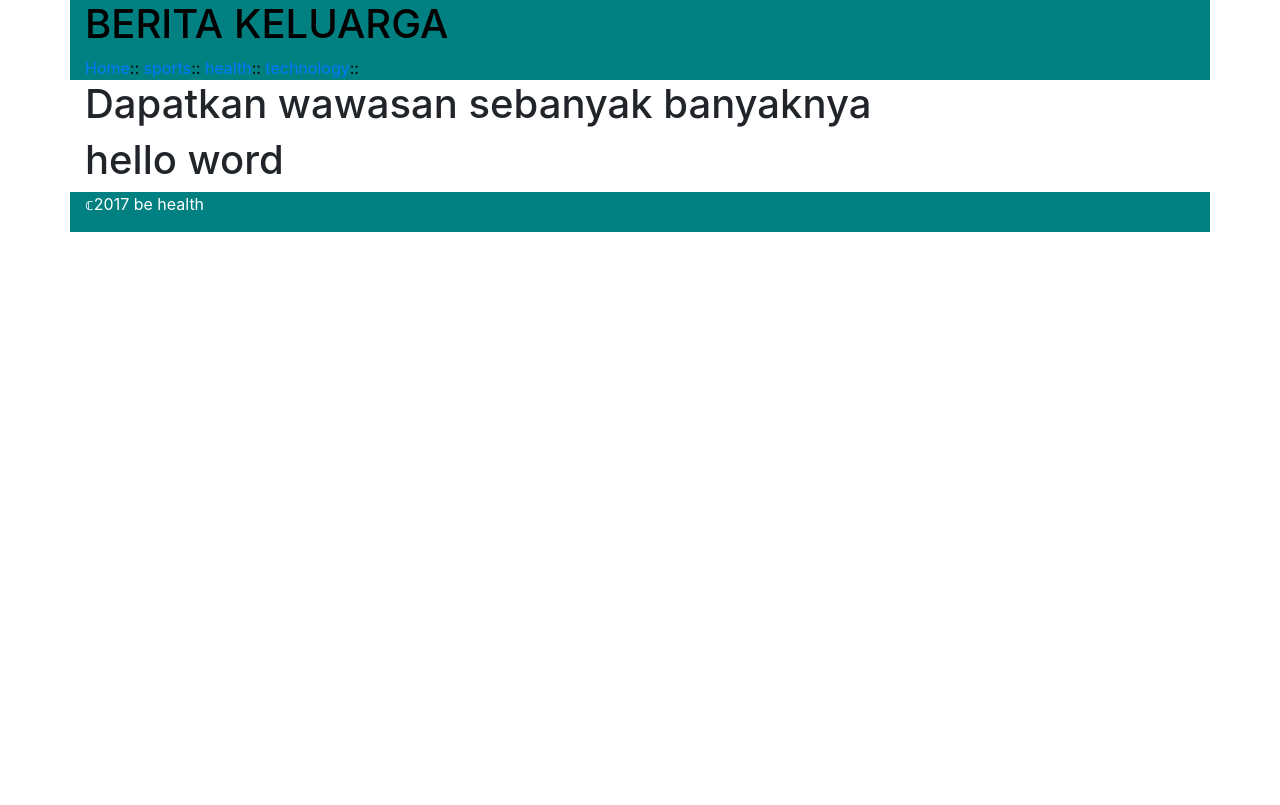
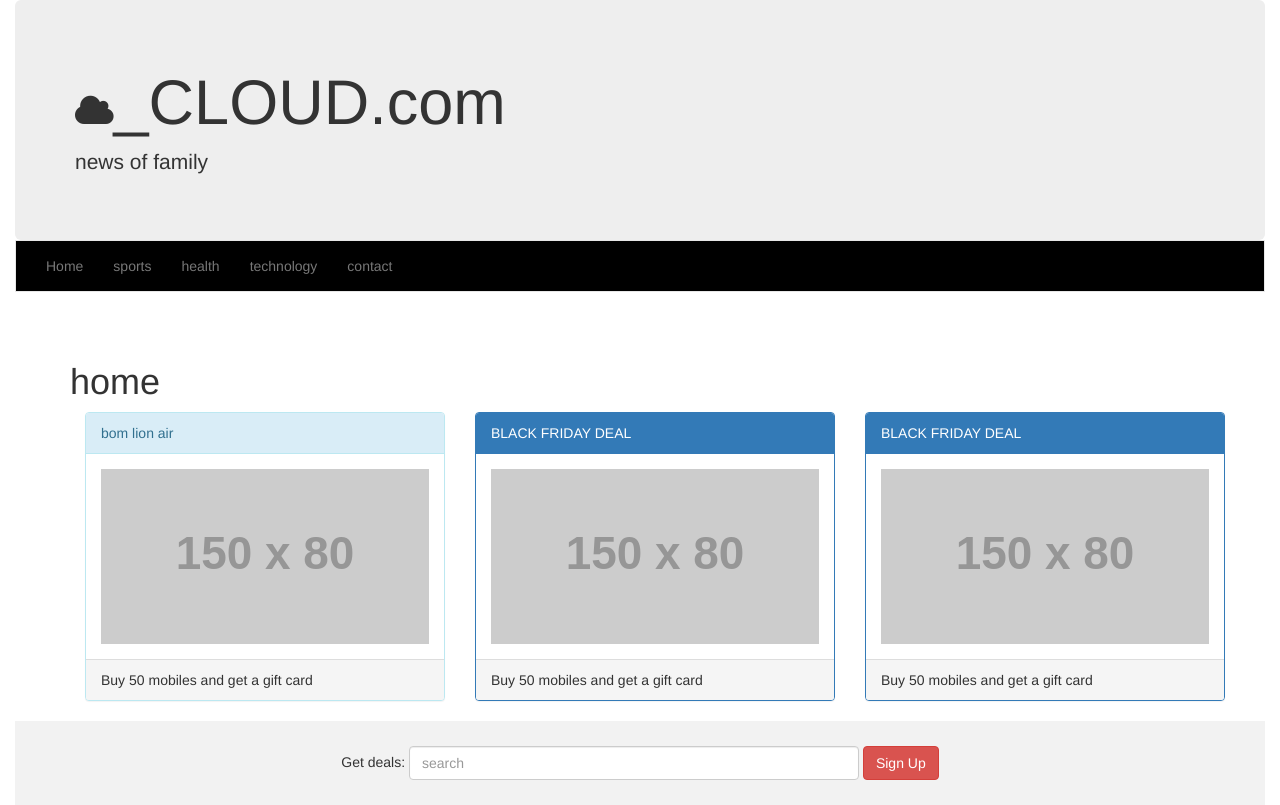
Before and after one commit to dimas04/PW2018FP24, a plain HTML site: page index.html in a window 1280 px wide. Drawn offline with nearby package versions, Linux system fonts and the light colour scheme; some packages are replaced by stand-ins of ours; no server answers; placeholder pictures from the web are drawn by us.

Commit message:
pembaruan

```diff
--- a/home.htm
+++ b/home.htm
@@ -1 +1,27 @@
-<h1>hello word</h1>
+<h1>home</h1>
+<div class="container">
+    <div class="row">
+      <div class="col-sm-4">
+        <div class="panel panel-info">
+          <div class="panel-heading">bom lion air</div>
+          <div class="panel-body"><img src="https://placehold.it/150x80?text=IMAGE" class="img-responsive" style="width:100%" alt="Image"></div>
+          <div class="panel-footer">Buy 50 mobiles and get a gift card</div>
+        </div>
+      </div>
+      <div class="col-sm-4">
+        <div class="panel panel-primary">
+          <div class="panel-heading">BLACK FRIDAY DEAL</div>
+          <div class="panel-body"><img src="https://placehold.it/150x80?text=IMAGE" class="img-responsive" style="width:100%" alt="Image"></div>
+          <div class="panel-footer">Buy 50 mobiles and get a gift card</div>
+        </div>
+      </div>
+      <div class="col-sm-4">
+        <div class="panel panel-primary">
+          <div class="panel-heading">BLACK FRIDAY DEAL</div>
+          <div class="panel-body"><img src="https://placehold.it/150x80?text=IMAGE" class="img-responsive" style="width:100%" alt="Image"></div>
+          <div class="panel-footer">Buy 50 mobiles and get a gift card</div>
+        </div>
+      </div>
+    </div>
+  </div>
+</div>
--- a/index.html
+++ b/index.html
@@ -1,21 +1,43 @@
 <!DOCTYPE html>
-<html>
+<html lang="en">
 <head>
-    <title>berita harian</title>
+  <title>Bootstrap Example</title>
   <meta charset="utf-8">
   <meta name="viewport" content="width=device-width, initial-scale=1">
-    <link rel="stylesheet" href="https://maxcdn.bootstrapcdn.com/bootstrap/4.1.0/css/bootstrap.min.css">
+  <link rel="stylesheet" href="style.css">
+  <link rel="stylesheet" href="https://maxcdn.bootstrapcdn.com/bootstrap/3.3.7/css/bootstrap.min.css">
+  <link rel="stylesheet" href="https://cdnjs.cloudflare.com/ajax/libs/font-awesome/4.7.0/css/font-awesome.min.css">
   <script src="https://ajax.googleapis.com/ajax/libs/jquery/3.3.1/jquery.min.js"></script>
   <script src="https://cdnjs.cloudflare.com/ajax/libs/popper.js/1.14.0/umd/popper.min.js"></script>
-    <script src="https://maxcdn.bootstrapcdn.com/bootstrap/4.1.0/js/bootstrap.min.js"></script>
+  <script src="https://maxcdn.bootstrapcdn.com/bootstrap/3.3.7/js/bootstrap.min.js"></script>
   <script src="https://ajax.googleapis.com/ajax/libs/angularjs/1.6.9/angular.min.js"></script>
   <script src="https://ajax.googleapis.com/ajax/libs/angularjs/1.6.9/angular-route.js"></script>
+  <style>
+    /* Remove the navbar's default rounded borders and increase the bottom margin */
+    .navbar {
+      background-color: black;
+      margin-bottom: 50px;
+      border-radius: 0;
+      text-align: center;
+    }
+
+    /* Remove the jumbotron's default bottom margin */
+     .jumbotron {
+      margin-bottom: 0;
+    }
+
+    /* Add a gray background color and some padding to the footer */
+    footer {
+      background-color: #f2f2f2;
+      padding: 25px;
+    }
+  </style>
   <script>
     var app = angular.module("myApp", ["ngRoute"]);
     app.config(function($routeProvider) {
     $routeProvider
     .when("/", {
-        templateUrl : "home.htm"
+        templateUrl : "home.htm", controller:'allCtrl'
     })
     .when("/sports", {
         templateUrl : "sports.htm"
@@ -25,35 +47,52 @@
     })
     .when("/technology", {
         templateUrl : "technology.htm"
+    })
+    .when("/contact", {
+        templateUrl : "contact.htm"
     });
   });
+    app.controller('allCtrl',function($scope, $http){
+        var url = 'http://api.openweathermap.org/data/2.5/weather?q=sleman,uk&appid=4de4dd041e499ca8a4f6692097befdae';$http.get(url).then(function(response){
+            $scope.info=response.data;
+    });
+    $scope.feel="don't make my cray";
+    $scope.message="can you give me your life";});
   </script>
 </head>
 <body>
-    <div class="container" ng-app="myApp">
-        <!-- ROW 1 : HEADER -->
-        <div class="row" style="background: #008080; color: black">
-            <div class="col-sm-12">
-                <h1>BERITA KELUARGA</h1>
-                <a href="#/!">Home</a>::
-                <a href="#!sports">sports</a>::
-                <a href="#!health">health</a>::
-                <a href="#!technology">technology</a>::
+<div class="container-fluid" ng-app="myApp">
+    <div class="container-fluid, jumbotron">
+      <h1><i class="fa fa-cloud" style="font-size: 36px"></i>_CLOUD.com</h1>
+      <p>news of family</p>
     </div>
+
+  <nav class="navbar navbar-default">
+    <div class="collapse navbar-collapse" id="myNavbar">
+      <ul class="nav navbar-nav text-center">
+        <li><a href="#/!">Home</a></li>
+        <li><a href="#!sports">sports</a></li>
+        <li><a href="#!health">health</a></li>
+        <li><a href="#!technology">technology</a></li>
+        <li><a href="#!contact">contact</a></li>
+      </ul>
     </div>
-        <!-- ROW 2 : ARTICEL -->
+  </nav>
+
+  <div class="container">
    <div class="row">
      <div class="col-sm-12">
-                <h1>Dapatkan wawasan sebanyak banyaknya</h1>
        <ng-view></ng-view>
      </div>
     </div>
-        <!-- ROW 3: FOOTER -->
-        <div class="row" style="background: #008080; color: white">
-            <div class="col-sm-12">
-                <p>&copf;2017 be health</p>
   </div>
-        </div>
+
+  <footer class="container-fluid text-center">
+      <form class="form-inline">Get deals:
+        <input type="email" class="form-control" size="50" placeholder="search">
+        <button type="button" class="btn btn-danger">Sign Up</button>
+      </form>
+  </footer>
 </div>
 </body>
 </html>
```
Also changed, not shown: contact.htm (added, +1 -0 lines), health.htm (+27 -4 lines), sports.htm (+27 -1 lines), technology.htm (+26 -4 lines). Lines whose indentation alone changed are shown as unchanged.
